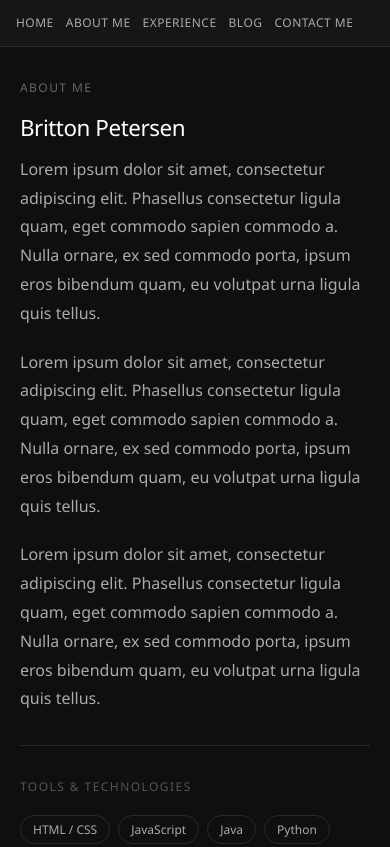
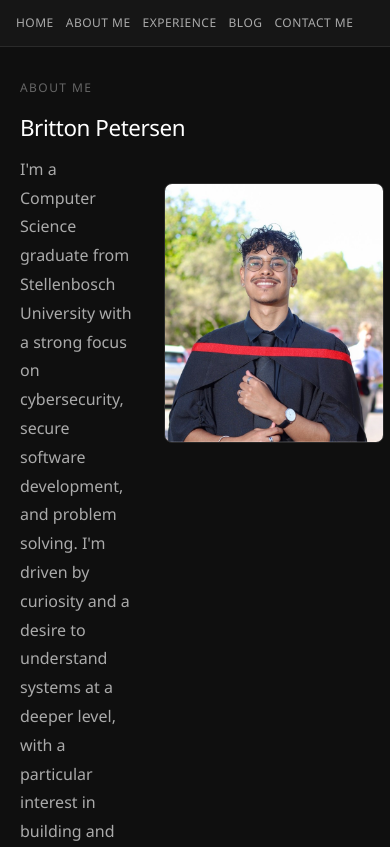
Before and after one commit to bboycode/bboycode.github.io, a plain HTML site: page about.html in a window 390 px wide. Shown: the top 847 px of the page. Drawn offline with Linux system fonts and the light colour scheme.

Commit message:
Added Personal Info and profile picture

```diff
--- a/about.html
+++ b/about.html
@@ -1,7 +1,7 @@
 <!DOCTYPE html>
 <html lang="en">
     <head>
-	<title>About Me — Britton Petersen</title>
+	<title>About Me &#45; Britton Petersen</title>
 	<meta name="viewport" content="width=device-width, initial-scale=1.0">
 	<link rel="stylesheet" href="./styles/styles.css">
     </head>
@@ -17,19 +17,26 @@
 	<div class="page-content">
 	    <p class="page-title">About Me</p>
 	    <h1>Britton Petersen</h1>
+	    <div class="bio-section">
 
 		<div class="bio">
 		    <p>
-		Lorem ipsum dolor sit amet, consectetur adipiscing elit. Phasellus consectetur ligula quam, eget commodo sapien commodo a. Nulla ornare, ex sed commodo porta, ipsum eros bibendum quam, eu volutpat urna ligula quis tellus.
+		    I&#39;m a Computer Science graduate from Stellenbosch University with a strong focus on cybersecurity, secure software development, and problem solving. I&#39;m driven by curiosity and a desire to understand systems at a deeper level, with a particular interest in building and validating secure, reliable software.
 		    </p>
-
 		    <p>
-		Lorem ipsum dolor sit amet, consectetur adipiscing elit. Phasellus consectetur ligula quam, eget commodo sapien commodo a. Nulla ornare, ex sed commodo porta, ipsum eros bibendum quam, eu volutpat urna ligula quis tellus.
+		    I&#39;ve gained practical industry experience through internships at MWR CyberSec and Orange Cyberdefense South Africa, where I worked alongside leading professionals and strengthened my skills in Penetration Testing methodology, vulnerability identification, and software validation. These experiences gave me a solid foundation in applying security principles in real-world environments.
 		    </p>
-
 		    <p>
-		Lorem ipsum dolor sit amet, consectetur adipiscing elit. Phasellus consectetur ligula quam, eget commodo sapien commodo a. Nulla ornare, ex sed commodo porta, ipsum eros bibendum quam, eu volutpat urna ligula quis tellus.
+		    I&#39;ve also competed in high-pressure hackathons, including Standard Bank UniHack 2025 and the SU LaunchLab Hackathon 2025, where my team placed third, demonstrating my ability to collaborate, think critically, and deliver under tight deadlines.
 		    </p>
+		    <p>
+		    Beyond formal experience, I&#39;m constantly building, learning, and refining my skills. I enjoy working across the stack, exploring new technologies, and helping others understand programming and security concepts. I also spend time customising and optimising my Linux environment, because attention to detail matters, whether in code or configuration.
+		    </p>
+		    <p>
+		    Outside of tech, I stay active through gym training, soccer, and chess, and enjoy cooking, traveling, and DJ&#45;ing.
+		    </p>
+		</div>
+		    <img src="./artifacts/About_me.jpeg" alt="About Me Picture">
 	    </div>
 
 	    <hr class="divider">
@@ -40,6 +47,7 @@
 		<span class="skill-tag">JavaScript</span>
 		<span class="skill-tag">Java</span>
 		<span class="skill-tag">Python</span>
+		<span class="skill-tag">C</span>
 		<span class="skill-tag">Linux</span>
 		<span class="skill-tag">Git & GitHub</span>
 		<span class="skill-tag">Docker</span>
--- a/styles/styles.css
+++ b/styles/styles.css
@@ -136,6 +136,28 @@ img[alt="Profile Picuture"] {
 }
 
 /* ===== About — Bio ===== */
+.bio-section {
+  display: flex;
+  gap: 2rem;
+  align-items: flex-start;
+  margin-bottom: 2.5rem;
+}
+
+.bio {
+  flex: 1;
+}
+
+img[alt="About Me Picture"] {
+  width: 220px;
+  height: 300px;
+  object-fit: cover;
+  object-position: center top;
+  border-radius: 8px;
+  border: 1px solid #2a2a2a;
+  flex-shrink: 0;
+  display: block;
+}
+
 .bio p {
   font-size: 1rem;
   line-height: 1.8;
@@ -523,4 +545,10 @@ textarea {
   .divider {
     margin: 2rem 0;
   }
+
+  img[alt="About Me Picture"] {
+    max-height: 260px;
+    margin-top: 1.75rem;
+    margin-bottom: 1.75rem;
+  }
 }
```
Also changed, not shown: blog.html (+18 -15 lines), contact.html (+1 -1 lines), experience.html (+8 -8 lines), index.html (+3 -3 lines), artifacts/About_me.jpeg (added). Lines whose indentation alone changed are shown as unchanged.
